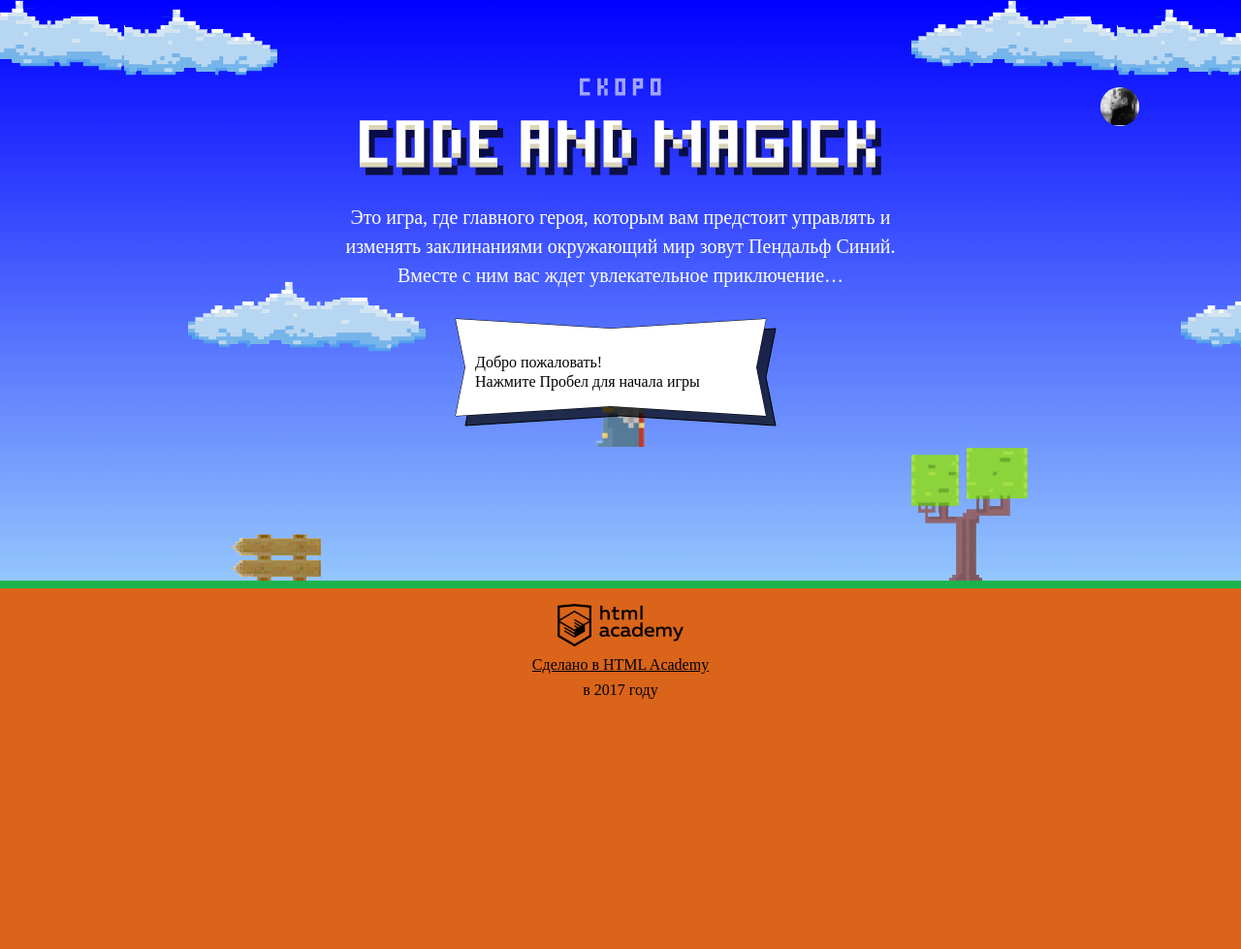
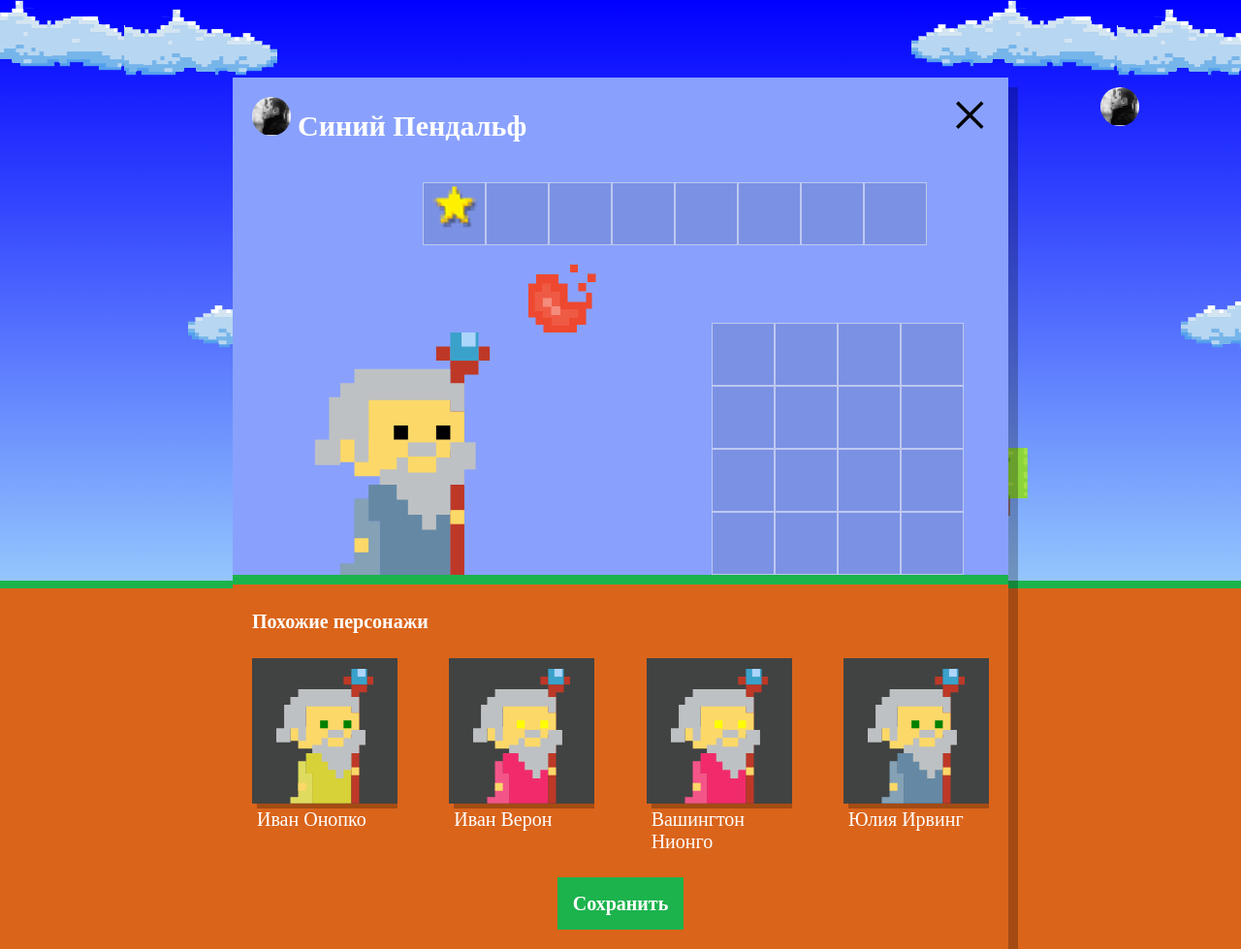
Before and after one commit to samsam4055/803999-code-and-magick-17, a website: page index.html in a window 1280 px wide. Shown: the whole page at 97% size. Before the commit the page ends 800 px from the top, so only its background shows below. Drawn offline with Linux system fonts and the light colour scheme; a web font is replaced by a local one.

Commit message:
Отрисовка похожих персонажей

```diff
--- a/index.html
+++ b/index.html
@@ -201,6 +201,7 @@ var getWizardY = function(height){
 	return (height - getWizardHeight(wizardWidth)) / 3;
 };
 </script>
+<script src="js/setup.js"></script>
 <script src="js/stat.js"></script>
 <script src="js/game.js"></script>
 
--- /dev/null
+++ b/js/setup.js
@@ -0,0 +1,65 @@
+'use strict';
+
+var pageSetup = document.querySelector('.setup');
+
+pageSetup.classList.remove('hidden');
+
+var getRandomInt = function (min, max) {
+  return Math.floor(Math.random() * (max - min)) + min;
+};
+
+var generateHeroes = function () {
+  var names = ['Иван', 'Хуан Себастьян', 'Мария', 'Кристоф', 'Виктор', 'Юлия', 'Люпита', 'Вашингтон'];
+  var surnames = ['да Мария', 'Верон', 'Мирабелла', 'Вальц', 'Онопко', 'Топольницкая', 'Нионго', 'Ирвинг'];
+  var coatColors = [
+    'rgb(101, 137, 164)',
+    'rgb(241, 43, 107)',
+    'rgb(146, 100, 161)',
+    'rgb(56, 159, 117)',
+    'rgb(215, 210, 55)',
+    'rgb(0, 0, 0)'
+  ];
+
+  var eyesColors = ['black', 'red', 'blue', 'yellow', 'green'];
+
+  var heroes = [];
+
+  for (var i = 0; i < 4; i++) {
+    heroes.push({
+      name: names[getRandomInt(0, names.length)] + ' ' + surnames[getRandomInt(0, surnames.length)],
+      coatColor: coatColors[getRandomInt(0, coatColors.length)],
+      eyesColor: eyesColors[getRandomInt(0, eyesColors.length)]
+    });
+  }
+
+  return heroes;
+};
+
+var similarWizardTemplate = document.querySelector('#similar-wizard-template')
+  .content
+  .querySelector('.setup-similar-item');
+
+var renderWizard = function (wizard) {
+  var wizardElement = similarWizardTemplate.cloneNode(true);
+
+  wizardElement.querySelector('.wizard-coat').style.fill = wizard.coatColor;
+  wizardElement.querySelector('.wizard-eyes').style.fill = wizard.eyesColor;
+  wizardElement.querySelector('.setup-similar-label').textContent = wizard.name;
+
+  return wizardElement;
+};
+
+var fragment = document.createDocumentFragment();
+
+var heroes = generateHeroes();
+
+for (var j = 0; j < heroes.length; j++) {
+  fragment.appendChild(renderWizard(heroes[j]));
+}
+
+var setupSimilarList = document.querySelector('.setup-similar-list');
+var setupSimilarDialog = document.querySelector('.setup-similar');
+
+setupSimilarList.appendChild(fragment);
+
+setupSimilarDialog.classList.remove('hidden');
```
